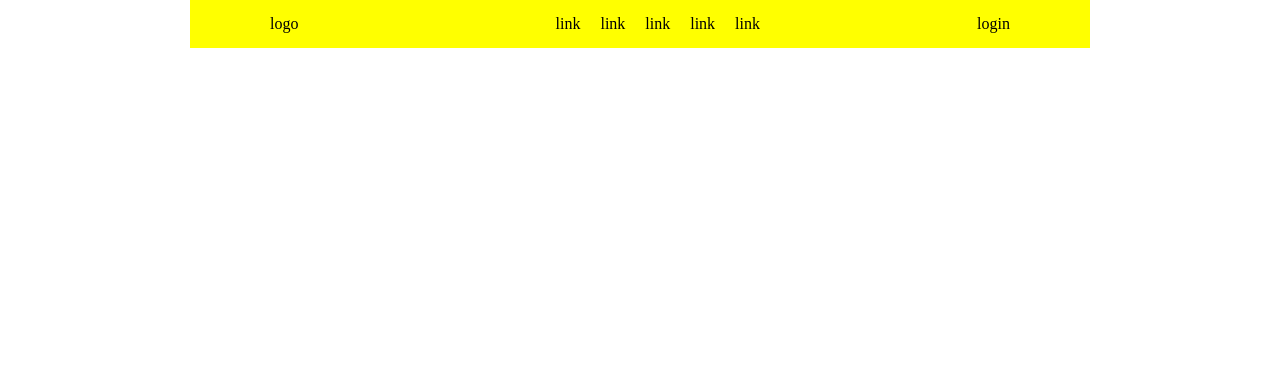
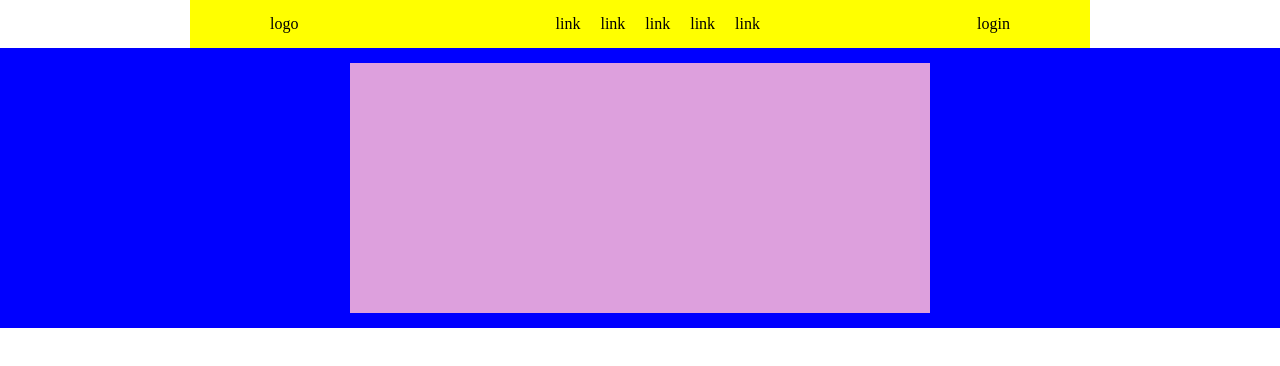
Before and after one commit to Ddanilo9/htmlcss-discord, a plain HTML site: page index.html in a window 1280 px wide. Drawn offline with Linux system fonts and the light colour scheme.

Commit message:
prima sezione

```diff
--- a/appcss/app.css
+++ b/appcss/app.css
@@ -24,3 +24,20 @@ ul{
     display: flex;
     gap: 20px;
 }
+
+.first-sec{
+background-color: blue;
+height: 35vh;
+}
+
+.main-p{
+max-width: 900px;
+margin: 0 auto;
+height: 100%;
+padding: 15px 160px;
+}
+
+.paragraph{
+    height: 100%;
+    background-color: plum;
+}
--- a/index.html
+++ b/index.html
@@ -21,6 +21,18 @@
             </ul>
             <span>login</span>
         </nav>
+
+        <section class="first-sec">
+            <div class="main-p">
+                <div class="paragraph">
+                </div>
+            </div>
+        </section>
+
+        <section>
+
+        </section>
+
     </header>
 
 </body>
```
